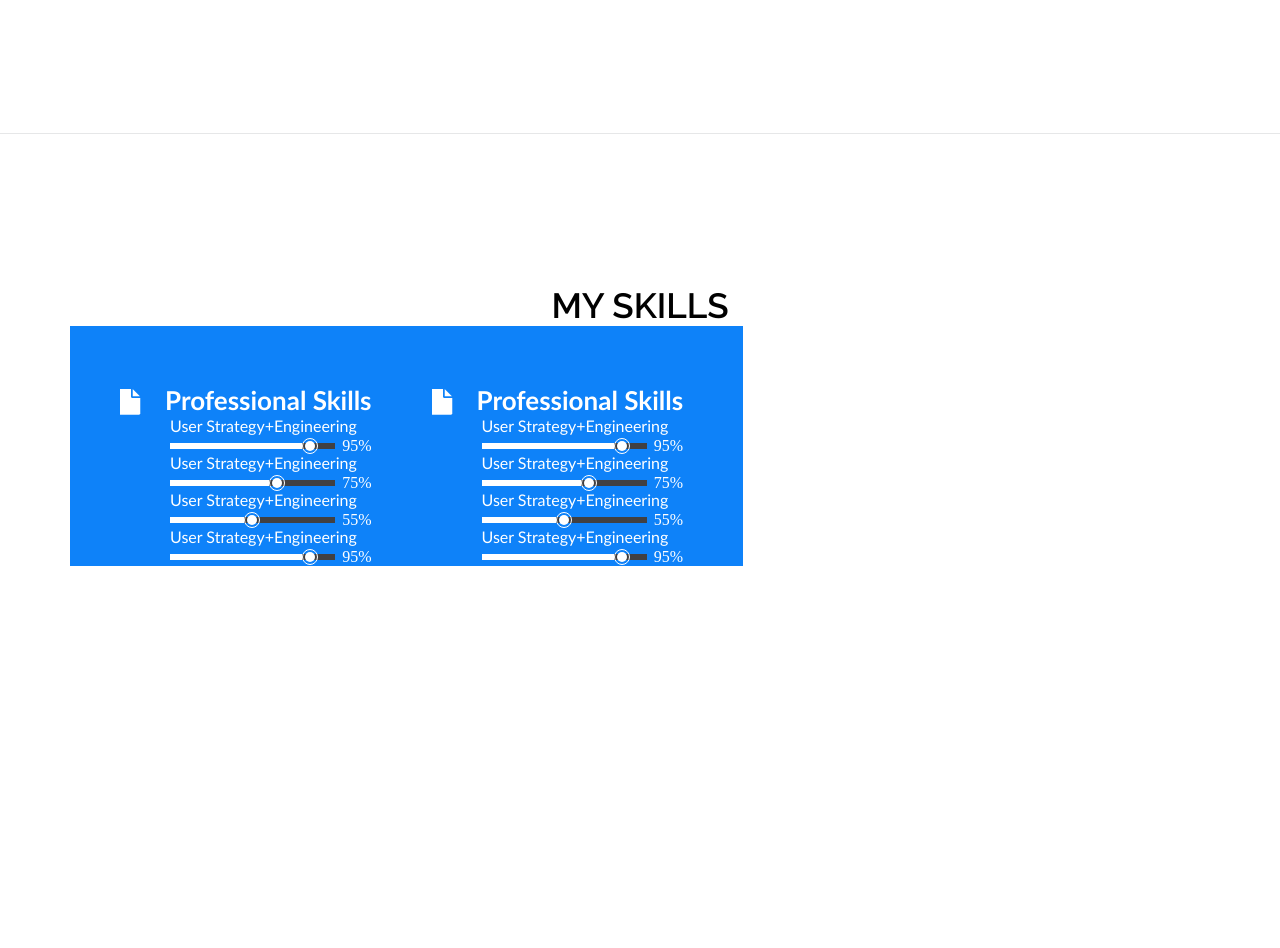
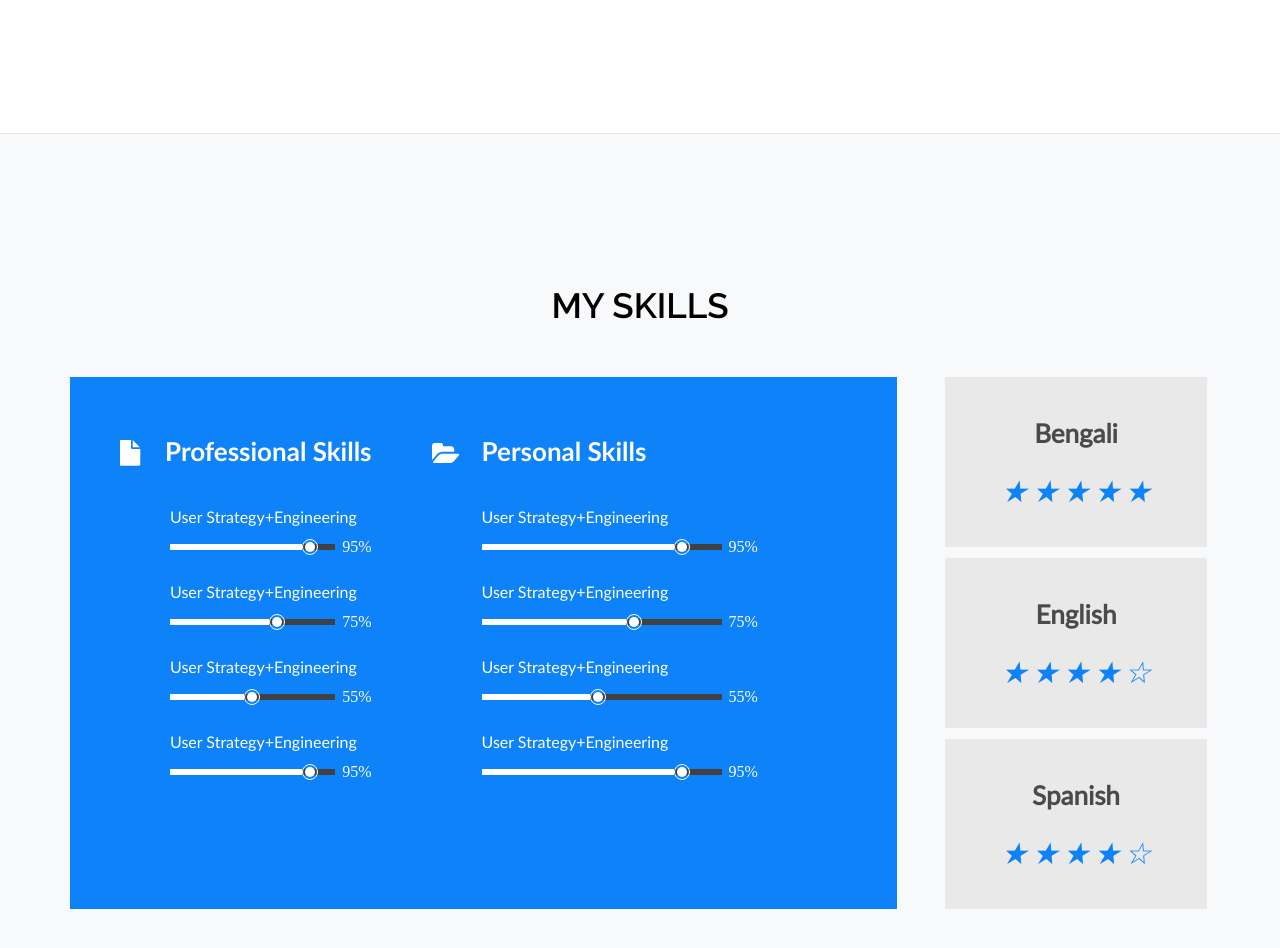
Before and after one commit to newsmilestv/RESUME-TEMPLATE, a website: page app/index.html in a window 1280 px wide. Shown: the part 3380-4328 px from the top of the page. Before the commit the page ends 4097 px from the top, so only its background shows below. Drawn offline with Linux system fonts and the light colour scheme; files whose address does not match are found by name; a web font is replaced by a local one.

Commit message:
Finished section id="my-skills"

```diff
--- a/app/import/variables.scss
+++ b/app/import/variables.scss
@@ -22,3 +22,4 @@ $h4: #515151;
 $black: #000;
 $p: #767676;
 $line: #414042;
+$lang: #e9e9e9;
--- a/app/index.html
+++ b/app/index.html
@@ -216,8 +216,8 @@
 
            <div class="professional personal">
              <div class="head flex">
-               <i class="left-icon"></i>
-               <h2>professional skills</h2>
+               <i class="left-icon icon-personal"></i>
+               <h2>personal skills</h2>
              </div>
 
              <ul class="left-skills">
@@ -269,10 +269,40 @@
              </ul>
            </div>
 
+         </div>
 
-
+         <div class="languages">
+           <article>
+             <h2>bengali</h2>
+             <div class="stars">
+               <i>&#9733;</i>
+               <i>&#9733;</i>
+               <i>&#9733;</i>
+               <i>&#9733;</i>
+               <i>&#9733;</i>
+             </div>
+           </article>
+           <article>
+             <h2>english</h2>
+             <div class="stars">
+               <i>&#9733;</i>
+               <i>&#9733;</i>
+               <i>&#9733;</i>
+               <i>&#9733;</i>
+               <i>&#9734;</i>
+             </div>
+           </article>
+           <article>
+             <h2>spanish</h2>
+             <div class="stars">
+               <i>&#9733;</i>
+               <i>&#9733;</i>
+               <i>&#9733;</i>
+               <i>&#9733;</i>
+               <i>&#9734;</i>
+             </div>
+           </article>
          </div>
-         <div class="languages"></div>
        </section>
      </div>
    </section>
--- a/app/sass/main.scss
+++ b/app/sass/main.scss
@@ -393,20 +393,30 @@ p#data {
 /*SECTION MY SKILLS START*/
  section#my-skills {
    padding: 151px 0;
+   background: $bd;
      h1 {
+      margin-bottom: 51px;
      text-align: center;
      @include h1;
    }
  }
 
  div.prof-personal {
-   padding: 61px 60px 0 50px;
+   padding: 61px 0 92px 50px;
    background: $nav;
    color: $w;
+   flex-basis: 827px;
+
+   div.personal {flex-basis: 336px;}
    div.professional {
      margin-right: 60px;
      &:last-child{margin-right: 0;}
        div.head {
+         i.icon-personal {
+           width: 28px!important;
+           height: 21px!important;
+           background: url(../img/social-inf-icons.png) no-repeat -183px 0!important;
+         }
        i.left-icon {
          align-self: center;
          display: inline-block;
@@ -419,9 +429,13 @@ p#data {
        }
      }
      ul.left-skills {
-       margin-left: 50px;
+       margin: 40px 0 0 50px;
+
        li {
+         margin-bottom: 28px;
+         &:last-child {margin-bottom: 0;}
          h4 {
+           margin-bottom: 10px;
            font: 16px $lr, sans-serif;
          }
          div.under-h4 {
@@ -463,6 +477,33 @@ p#data {
    }
  }
 
+ div.languages {
+   margin-left: 48px;
+     article {
+     width: 262px;
+     // margin-bottom: 11px;
+     padding: 43px 0 38px 0;
+     background: $lang;
+     &:nth-child(2) {margin: 11px 0;}
+     h2 {
+       display: block;
+       margin-bottom: 23px;
+       text-align: center;
+       text-transform: capitalize;
+       font: bold 26px $lr, sans-serif;
+       color: $pers;
+     }
+     div.stars {
+       display: block;
+       text-align: center;
+       i {
+         font-size: 30px;
+         color: $nav;
+       }
+     }
+   }
+ }
+
 
 /*SECTION MY SKILLS END*/
 
```
Also changed, not shown: app/css/main.css.
